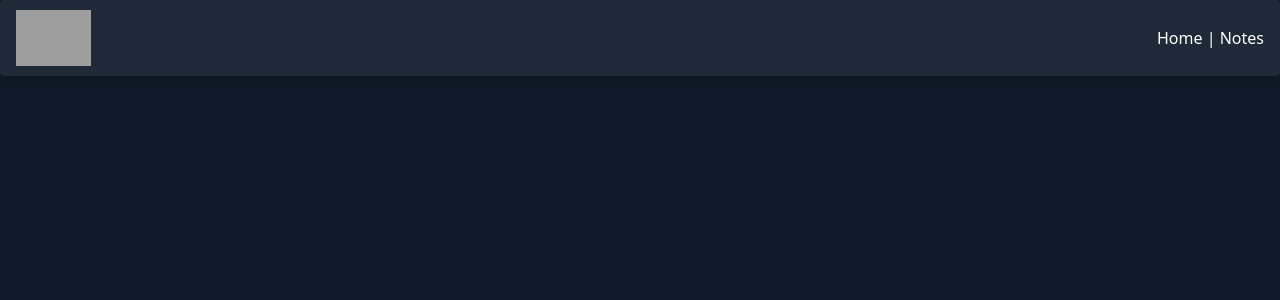
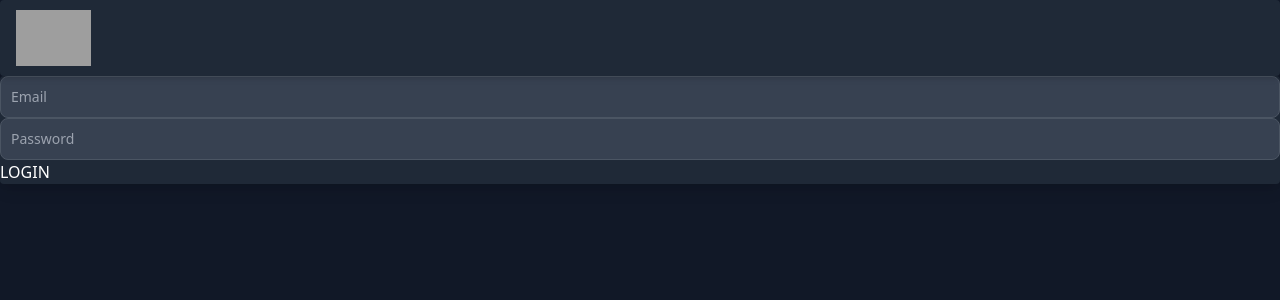
Before and after one commit to jsalazarv/medizona-client, a Vue app: page /login in a window 1280 px wide. Shown: the top 300 px of the page. Built offline with nearby package versions, Linux system fonts and the light colour scheme; grey boxes are pictures that could not be loaded.

Commit message:
Added login and logout

```diff
--- a/package.json
+++ b/package.json
@@ -13,6 +13,7 @@
     "core-js": "^3.6.5",
     "postcss": "^7.0.39",
     "register-service-worker": "^1.7.1",
+    "vee-validate": "^3.4.14",
     "vue": "^2.6.11",
     "vue-class-component": "^7.2.3",
     "vue-property-decorator": "^9.1.2",
--- a/src/App.vue
+++ b/src/App.vue
@@ -11,9 +11,10 @@
             alt="medizona"
           />
         </a>
-        <div>
+        <div v-if="isAuthenticated">
           <router-link to="/">Home</router-link> |
-          <router-link to="/notes">Notes</router-link>
+          <router-link to="/notes">Notes</router-link> |
+          <a @click="logout">Logout</a>
         </div>
       </div>
     </nav>
@@ -21,4 +22,29 @@
   </div>
 </template>
 
+<script lang="ts">
+import { Component, Vue } from "vue-property-decorator";
+import AuthService from "@/services/AuthService";
+
+@Component({})
+export default class App extends Vue {
+  protected authService = new AuthService();
+
+  get isAuthenticated(): boolean {
+    return this.$store.getters["auth/authenticated"];
+  }
+
+  logout(): void {
+    this.authService
+      .logout()
+      .then(() => {
+        this.$store.dispatch("auth/resetAccess");
+        this.$router.push({ name: "login" });
+      })
+      .catch()
+      .finally();
+  }
+}
+</script>
+
 <style lang="scss"></style>
--- a/src/main.ts
+++ b/src/main.ts
@@ -5,6 +5,7 @@ import router from "./router";
 import store from "./store";
 import "./directives";
 import "./input.css";
+import "/src/plugins/veevalidate";
 
 Vue.config.productionTip = false;
 
--- /dev/null
+++ b/src/plugins/veevalidate.ts
@@ -0,0 +1,15 @@
+import Vue from "vue";
+import {
+  extend,
+  ValidationObserver,
+  ValidationProvider,
+  localize,
+} from "vee-validate";
+import { required } from "vee-validate/dist/rules";
+
+Vue.component("ValidationObserver", ValidationObserver);
+Vue.component("ValidationProvider", ValidationProvider);
+
+localize("en");
+
+extend("required", required);
--- /dev/null
+++ b/src/router/auth.ts
@@ -0,0 +1,8 @@
+export default [
+  {
+    path: "/login",
+    name: "login",
+    component: () => import("@/views/Login.vue"),
+    meta: { public: true },
+  },
+];
--- a/src/router/index.ts
+++ b/src/router/index.ts
@@ -1,24 +1,19 @@
 import Vue from "vue";
 import VueRouter, { RouteConfig } from "vue-router";
 import Home from "../views/Home.vue";
+import auth from "@/router/auth";
 import notes from "@/router/notes";
+import Authenticated from "./middleware/Authenticated";
 
 Vue.use(VueRouter);
 
 const routes: Array<RouteConfig> = [
+  ...auth,
   {
     path: "/",
-    name: "Home",
+    name: "home",
     component: Home,
-  },
-  {
-    path: "/about",
-    name: "About",
-    // route level code-splitting
-    // this generates a separate chunk (about.[hash].js) for this route
-    // which is lazy-loaded when the route is visited.
-    component: () =>
-      import(/* webpackChunkName: "about" */ "../views/About.vue"),
+    meta: { public: false },
   },
   ...notes,
 ];
@@ -29,4 +24,7 @@ const router = new VueRouter({
   routes,
 });
 
+const BeforeMiddleware = [Authenticated];
+BeforeMiddleware.forEach((middleware) => router.beforeEach(middleware));
+
 export default router;
--- /dev/null
+++ b/src/router/middleware/Authenticated.ts
@@ -0,0 +1,24 @@
+import store from "@/store";
+import { NavigationGuardNext, Route } from "vue-router";
+
+const Authenticated = async (
+  to: Route,
+  from: Route,
+  next: NavigationGuardNext
+): Promise<unknown> => {
+  if (to.meta?.public === true) {
+    return next();
+  }
+  if (to.name === "login" && store.getters["auth/authenticated"]) {
+    return next({ name: "home" });
+  }
+  if (to.name !== "login" && !store.getters["auth/authenticated"]) {
+    return next({ name: "login" });
+  }
+  if (!to.name) {
+    return next({ name: "home" });
+  }
+  return next();
+};
+
+export default Authenticated;
--- /dev/null
+++ b/src/services/AuthService/index.ts
@@ -0,0 +1,17 @@
+import BaseService from "@/services/BaseService";
+import {
+  ILogin,
+  ILoginResponse,
+  ILogoutResponse,
+} from "@/services/AuthService/types";
+import { IPlainResponse } from "@/services/types";
+
+export default class AuthService extends BaseService {
+  login(data: ILogin): IPlainResponse<ILoginResponse> {
+    return this.client.post(`/auth/login`, data);
+  }
+
+  logout(): Promise<ILogoutResponse> {
+    return this.client.post(`/auth/logout`);
+  }
+}
--- /dev/null
+++ b/src/services/AuthService/types.ts
@@ -0,0 +1,13 @@
+export interface ILogin {
+  email: string;
+  password: string;
+}
+
+export interface ILoginResponse {
+  access_token: string;
+  token_type: string;
+}
+
+export interface ILogoutResponse {
+  message: string;
+}
--- /dev/null
+++ b/src/types/index.ts
@@ -0,0 +1,4 @@
+import { ValidationObserver, ValidationProvider } from "vee-validate";
+
+export type IValidationObserver = InstanceType<typeof ValidationObserver>;
+export type IValidationProvider = InstanceType<typeof ValidationProvider>;
--- /dev/null
+++ b/src/views/Login.vue
@@ -0,0 +1,71 @@
+<template>
+  <ValidationObserver ref="form" v-slot="{ invalid }">
+    <div class="text-pink-600">
+      <div class="card">
+        <ValidationProvider name="email" rules="required">
+          <input
+            type="text"
+            required
+            autocomplete="off"
+            name="email"
+            placeholder="Email"
+            v-model="authData.email"
+          />
+        </ValidationProvider>
+        <ValidationProvider name="password" rules="required">
+          <input
+            type="password"
+            required
+            autocomplete="off"
+            name="password"
+            placeholder="Password"
+            v-model="authData.password"
+          />
+        </ValidationProvider>
+        <button
+          type="submit"
+          :disabled="invalid || isAuthenticating"
+          @click="login"
+        >
+          LOGIN
+        </button>
+      </div>
+    </div>
+  </ValidationObserver>
+</template>
+
+<script lang="ts">
+import { Component, Vue } from "vue-property-decorator";
+import AuthService from "@/services/AuthService";
+import { IValidationObserver } from "@/types";
+
+@Component({})
+export default class Login extends Vue {
+  protected authService = new AuthService();
+  public isAuthenticating = false;
+  public authData = {
+    email: "",
+    password: "",
+  };
+  public user = [];
+  public showPassword = false;
+
+  async login(): Promise<void> {
+    this.isAuthenticating = true;
+    if (await (this.$refs.form as IValidationObserver).validate()) {
+      this.authService
+        .login(this.authData)
+        .then((response) => {
+          this.$store.dispatch("auth/authenticate", response);
+          this.$router.push({ name: "home" });
+        })
+        .catch()
+        .finally(() => {
+          this.isAuthenticating = false;
+        });
+    }
+  }
+}
+</script>
+
+<style scoped></style>
```
Also changed, not shown: 1 other file (tests, documents, lock files or other folders).
